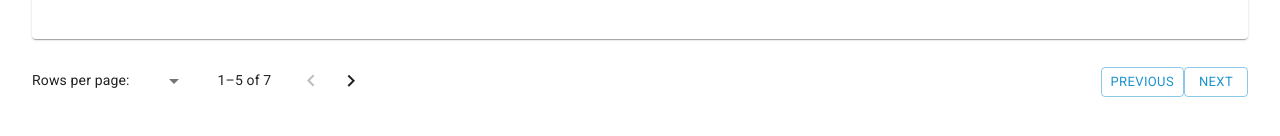
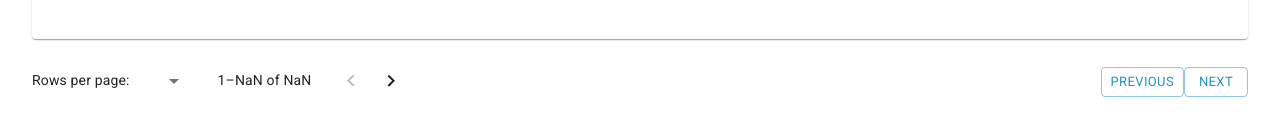
Before and after one commit to rolexsuiya/lca_form, a React (Create React App) app: page /LcaList in a window 1280 px wide. Shown: the part 570-706 px from the top of the page. Built offline with nearby package versions, Linux system fonts and the light colour scheme.

Commit message:
pagination change

```diff
--- a/src/screen/Lca_list.js
+++ b/src/screen/Lca_list.js
@@ -50,85 +50,6 @@ const LcaList = () => {
 
   let navigate = useNavigate();
 
-  // const arrayData = [
-  //   {
-  //     name: "LCA_17 Dec 21_0354",
-  //     case_number: "LCA_17 Dec 21_0354",
-  //     role: "Associate",
-  //     state: "Ghana",
-  //     city: "Ghana",
-  //     status: "Utilized Lca",
-  //     email: "Email update",
-  //     add: "add",
-  //     dustbin: "delete",
-  //   },
-  //   {
-  //     name: "LCA_17 Dec 21_0354",
-  //     case_number: "LCA_17 Dec 21_0354",
-  //     role: "Associate",
-  //     state: "Ghana",
-  //     city: "Ghana",
-  //     status: "Utilized Lca",
-  //     email: "Email update",
-  //     add: "add",
-  //     dustbin: "delete",
-  //   },
-  //   {
-  //     name: "LCA_17 Dec 21_0354",
-  //     case_number: "LCA_17 Dec 21_0354",
-  //     role: "Associate",
-  //     state: "Ghana",
-  //     city: "Ghana",
-  //     status: "Utilized Lca",
-  //     email: "Email update",
-  //     add: "add",
-  //     dustbin: "delete",
-  //   },
-  //   {
-  //     name: "LCA_17 Dec 21_0354",
-  //     case_number: "LCA_17 Dec 21_0354",
-  //     role: "Associate",
-  //     state: "Ghana",
-  //     city: "Ghana",
-  //     status: "Utilized Lca",
-  //     email: "Email update",
-  //     add: "add",
-  //     dustbin: "delete",
-  //   },
-  //   {
-  //     name: "LCA_17 Dec 21_0354",
-  //     case_number: "LCA_17 Dec 21_0354",
-  //     role: "Associate",
-  //     state: "Ghana",
-  //     city: "Ghana",
-  //     status: "Utilized Lca",
-  //     email: "Email update",
-  //     add: "add",
-  //     dustbin: "delete",
-  //   },
-  //   {
-  //     name: "LCA_17 Dec 21_0354",
-  //     case_number: "LCA_17 Dec 21_0354",
-  //     role: "Associate",
-  //     state: "Ghana",
-  //     city: "Ghana",
-  //     status: "Utilized Lca",
-  //     email: "Email update",
-  //     add: "add",
-  //     dustbin: "delete",
-  //   },
-  //   {
-  //     name: "LCA_17 Dec 21_0354",
-  //     case_number: "LCA_17 Dec 21_0354",
-  //     role: "Associate",
-  //     state: "Ghana",
-  //     city: "Ghana",
-  //     status: "Utilized Lca",
-  //     email: "Email update",
-  //     add: "add",
-  //     dustbin: "delete",
-  //   },
-  // ];
   const List = styled("ul")({
     listStyle: "none",
     padding: 0,
@@ -299,7 +220,7 @@ const LcaList = () => {
                 <StylePagination
                   rowsPerPageOptions={[7, 14, 23]}
                   component="div"
-                  count={7}
+                  count={Math.ceil(data?.length / rowsPerPage)}
                   page={myPage}
                   onPageChange={handleChangePage}
                   rowsPerPage={rowsPerPage}
```
